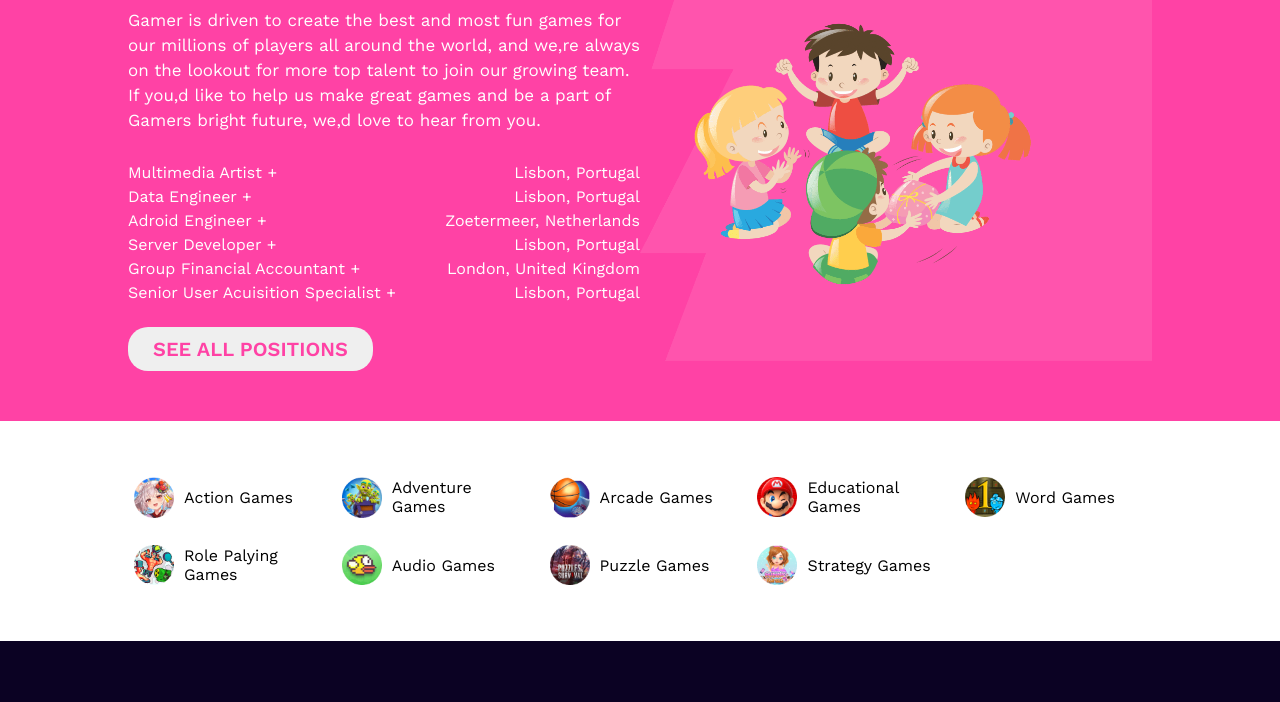
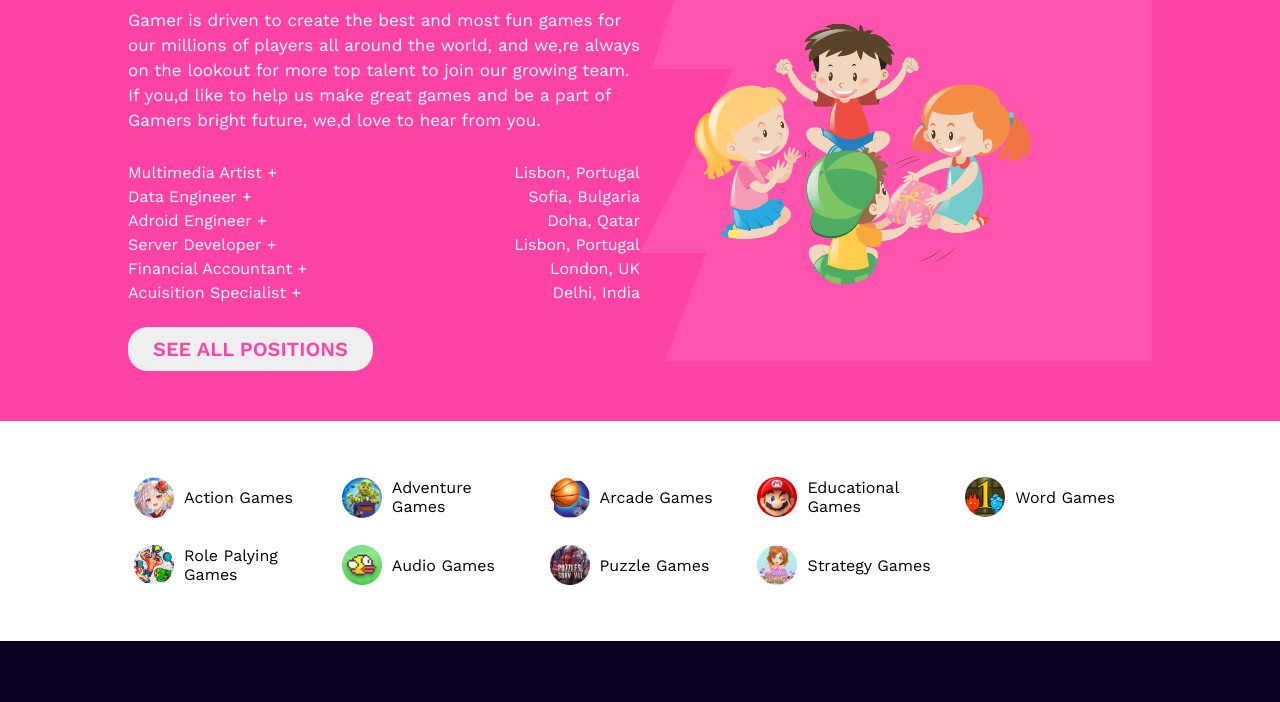
Before and after one commit to rahathossenantor/gamer-zone, a plain HTML site: page index.html in a window 1280 px wide. Shown: the part 2789-3491 px from the top of the page. Drawn offline with nearby package versions, Linux system fonts and the light colour scheme.

Commit message:
project completed

```diff
--- a/index.html
+++ b/index.html
@@ -175,16 +175,16 @@
                             <li>Data Engineer +</li>
                             <li>Adroid Engineer +</li>
                             <li>Server Developer +</li>
-                            <li>Group Financial Accountant +</li>
-                            <li>Senior User Acuisition Specialist +</li>
+                            <li>Financial Accountant +</li>
+                            <li>Acuisition Specialist +</li>
                         </ul>
                         <ul class="right">
                             <li>Lisbon, Portugal</li>
+                            <li>Sofia, Bulgaria</li>
+                            <li>Doha, Qatar</li>
                             <li>Lisbon, Portugal</li>
-                            <li>Zoetermeer, Netherlands</li>
-                            <li>Lisbon, Portugal</li>
-                            <li>London, United Kingdom</li>
-                            <li>Lisbon, Portugal</li>
+                            <li>London, UK</li>
+                            <li>Delhi, India</li>
                         </ul>
                     </div>
 
```
